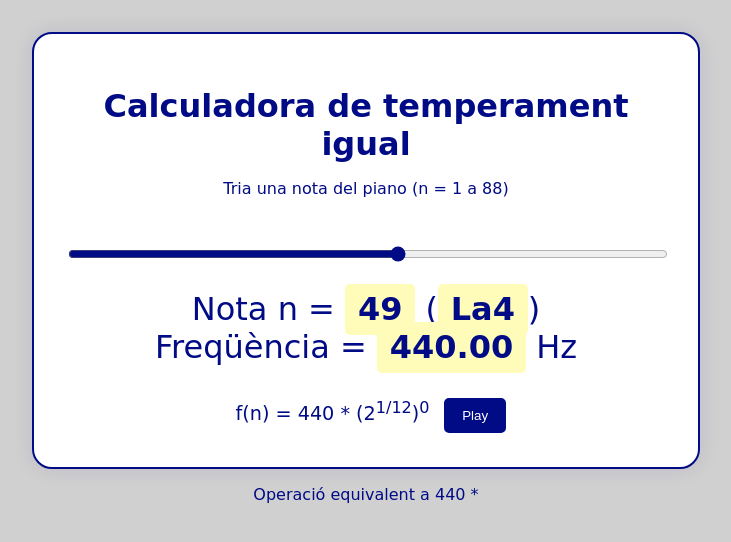
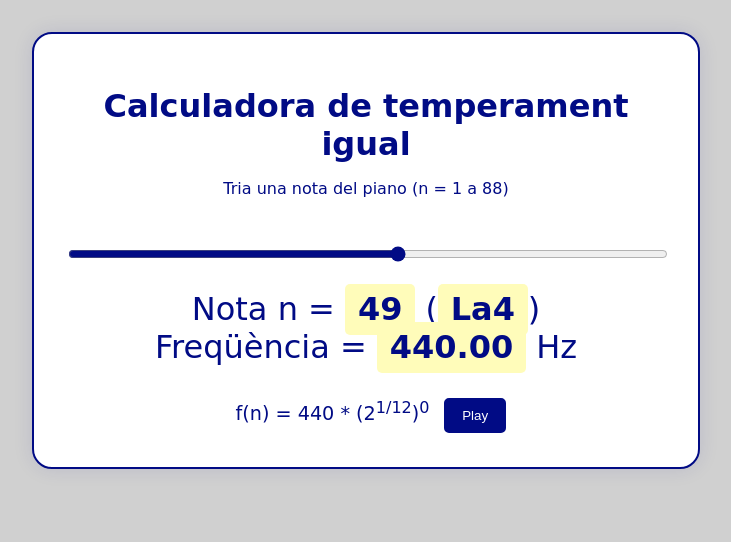
Before and after one commit to ivetteramon/pdr-Els-sistemes-d-afinacio, a plain HTML site: page calculadores/calc_igual.html in a window 1280 px wide. Shown: the whole page, without its empty margins (274-1005 px from the left). Drawn offline with Linux system fonts and the light colour scheme; a web font is replaced by a local one.

Commit message:
Update calc_igual.html

```diff
--- a/calculadores/calc_igual.html
+++ b/calculadores/calc_igual.html
@@ -103,7 +103,6 @@
 
 	<button id="b_music"> Play </button>
   </div>
-  <p>Operació equivalent a 440 * </p>
 
   <script>
     const liscador = document.getElementById('notaLiscador');
```
